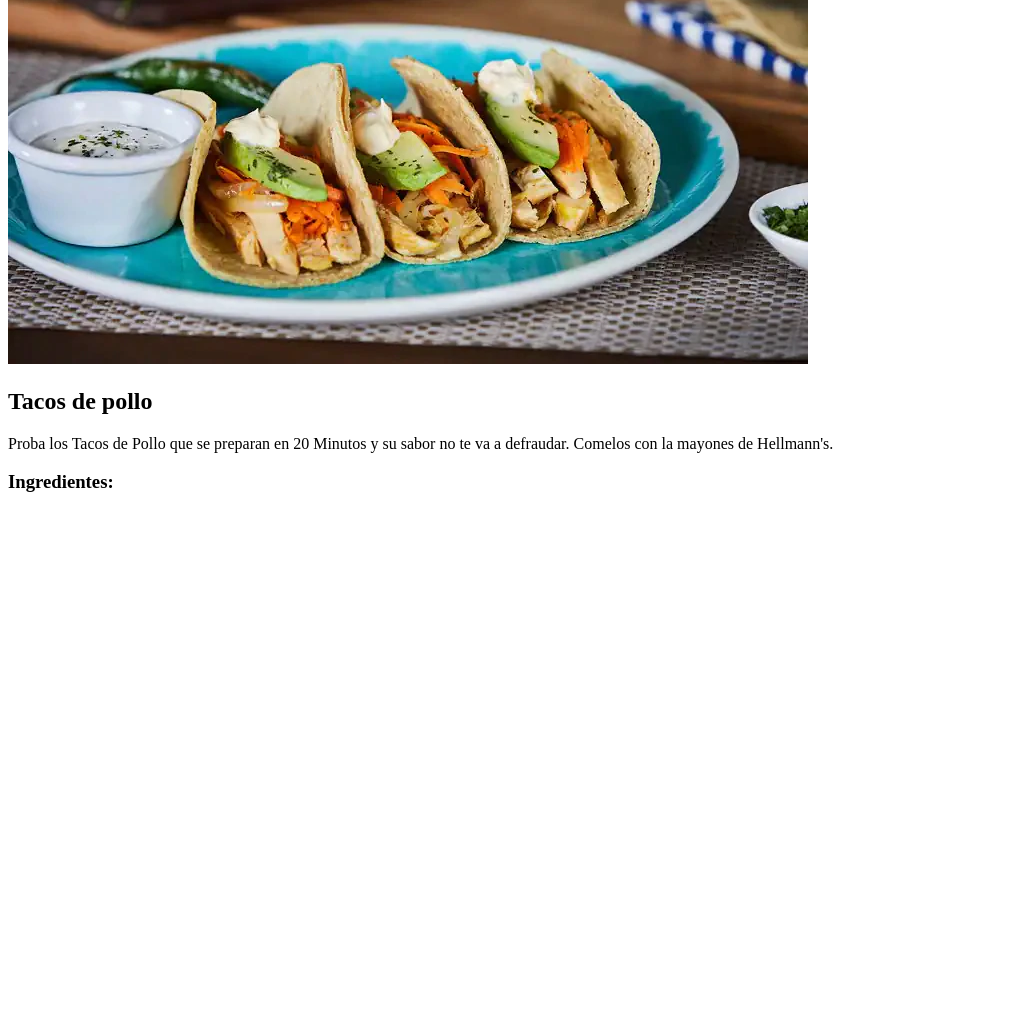
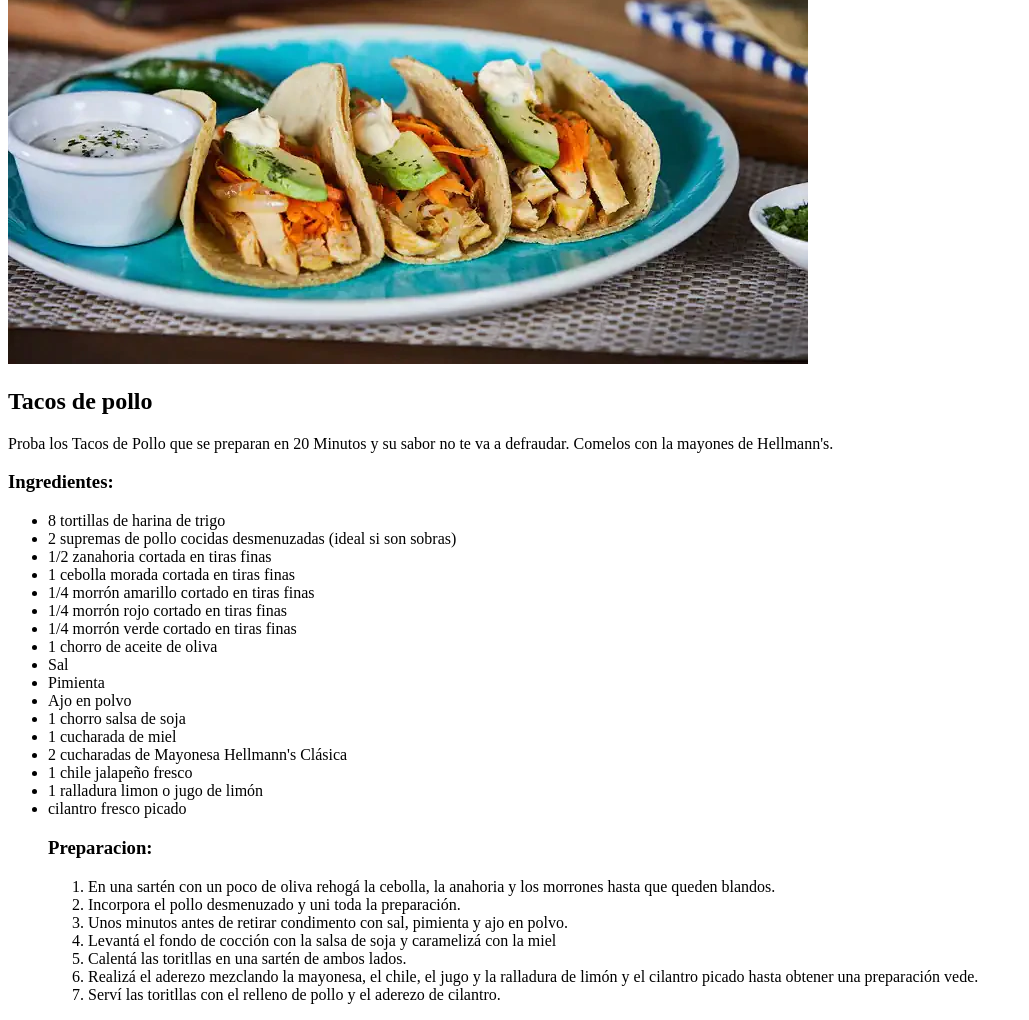
Before and after one commit to santichiesaa/odin-recipes, a plain HTML site: page recipes/Tacos-pollo.html in a window 1280 px wide. Shown: the part 249-1269 px from the top of the page, without its empty margins (0-1029 px from the left). Before the commit the page ends 800 px from the top, so only its background shows below. Drawn offline with Linux system fonts and the light colour scheme.

Commit message:
Third and final recipe added

```diff
--- a/recipes/Tacos-pollo.html
+++ b/recipes/Tacos-pollo.html
@@ -13,5 +13,79 @@
     <p>Proba los Tacos de Pollo que se preparan en 20 Minutos y su sabor no te va a defraudar. Comelos con la mayones de Hellmann's.</p>
     <h3>Ingredientes:</h3>
     <ul>
-
+        <li>
+            8 tortillas de harina de trigo
+        </li>
+        <li>
+            2 supremas de pollo cocidas desmenuzadas (ideal si son sobras)
+        </li>
+        <li>
+            1/2 zanahoria cortada en tiras finas
+        </li>
+        <li>
+            1 cebolla morada cortada en tiras finas
+        </li>
+        <li>
+            1/4 morrón amarillo cortado en tiras finas
+        </li>
+        <li>
+            1/4 morrón rojo cortado en tiras finas
+        </li>
+        <li>
+            1/4 morrón verde cortado en tiras finas
+        </li>
+        <li>
+            1 chorro de aceite de oliva
+        </li>
+        <li>
+            Sal
+        </li>
+        <li>
+            Pimienta
+        </li>
+        <li>
+            Ajo en polvo
+        </li>
+        <li>
+            1 chorro salsa de soja
+        </li>
+        <li>
+            1 cucharada de miel
+        </li>
+        <li>
+            2 cucharadas de Mayonesa Hellmann's Clásica
+        </li>
+        <li>
+            1 chile jalapeño fresco
+        </li>
+       <li>
+        1 ralladura limon o jugo de limón
+       </li>
+       <li>
+        cilantro fresco picado
+       </li>
+       <h3>Preparacion:</h3>
+       <ol>
+        <li>
+            En una sartén con un poco de oliva rehogá la cebolla, la anahoria y los morrones hasta que queden blandos.
+        </li>
+        <li>
+            Incorpora el pollo desmenuzado y uni toda la preparación.
+        </li>
+        <li>
+            Unos minutos antes de retirar condimento con sal, pimienta y ajo en polvo.
+        </li>
+        <li>
+            Levantá el fondo de cocción con la salsa de soja y caramelizá con la miel
+        </li>
+        <li>
+            Calentá las toritllas en una sartén de ambos lados.
+        </li>
+        <li>
+            Realizá el aderezo mezclando la mayonesa, el chile, el jugo y la ralladura de limón y el cilantro picado hasta obtener una preparación vede.
+        </li>
+        <li>
+            Serví las toritllas con el relleno de pollo y el aderezo de cilantro.
+        </li>
+       </ol>
     </ul>
```
